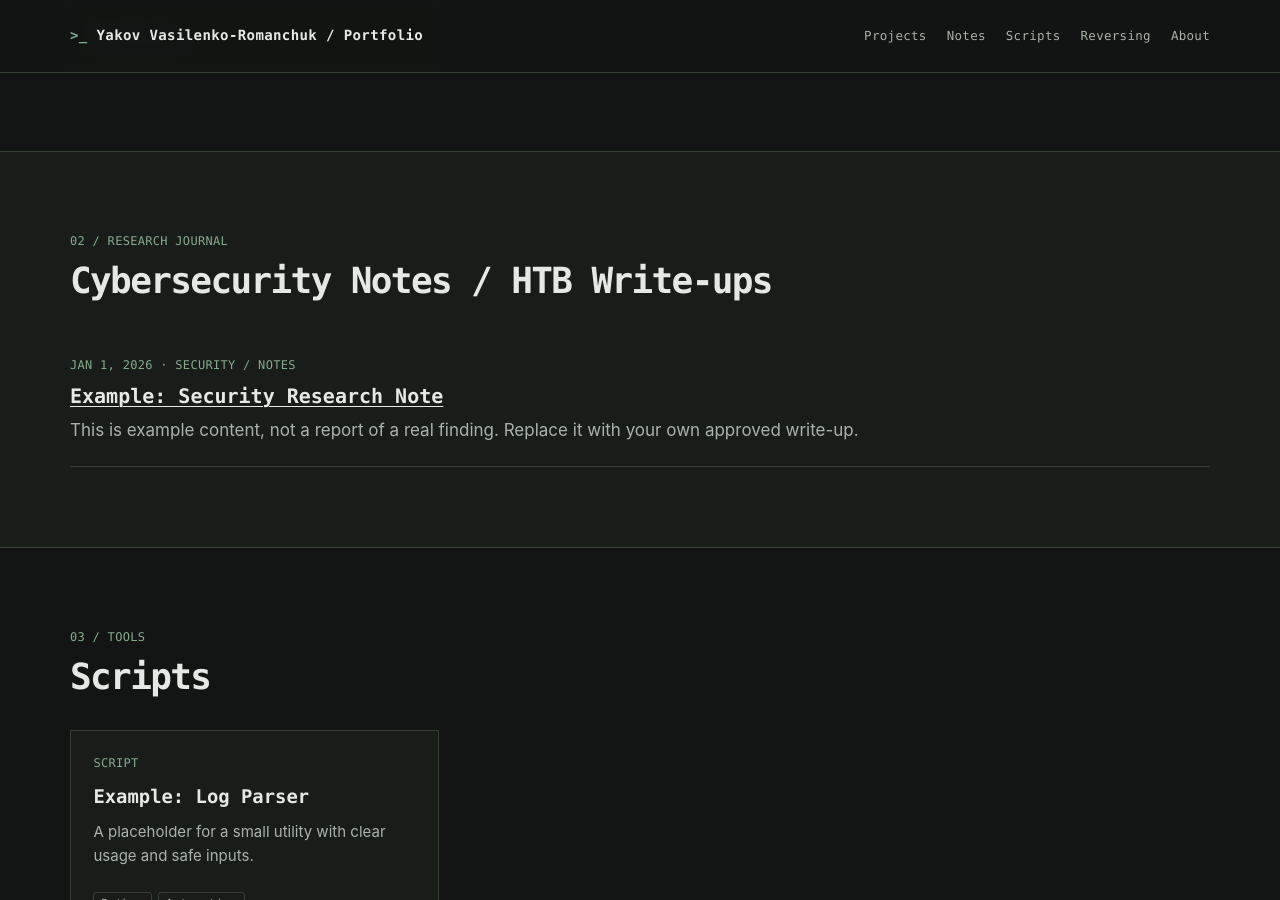
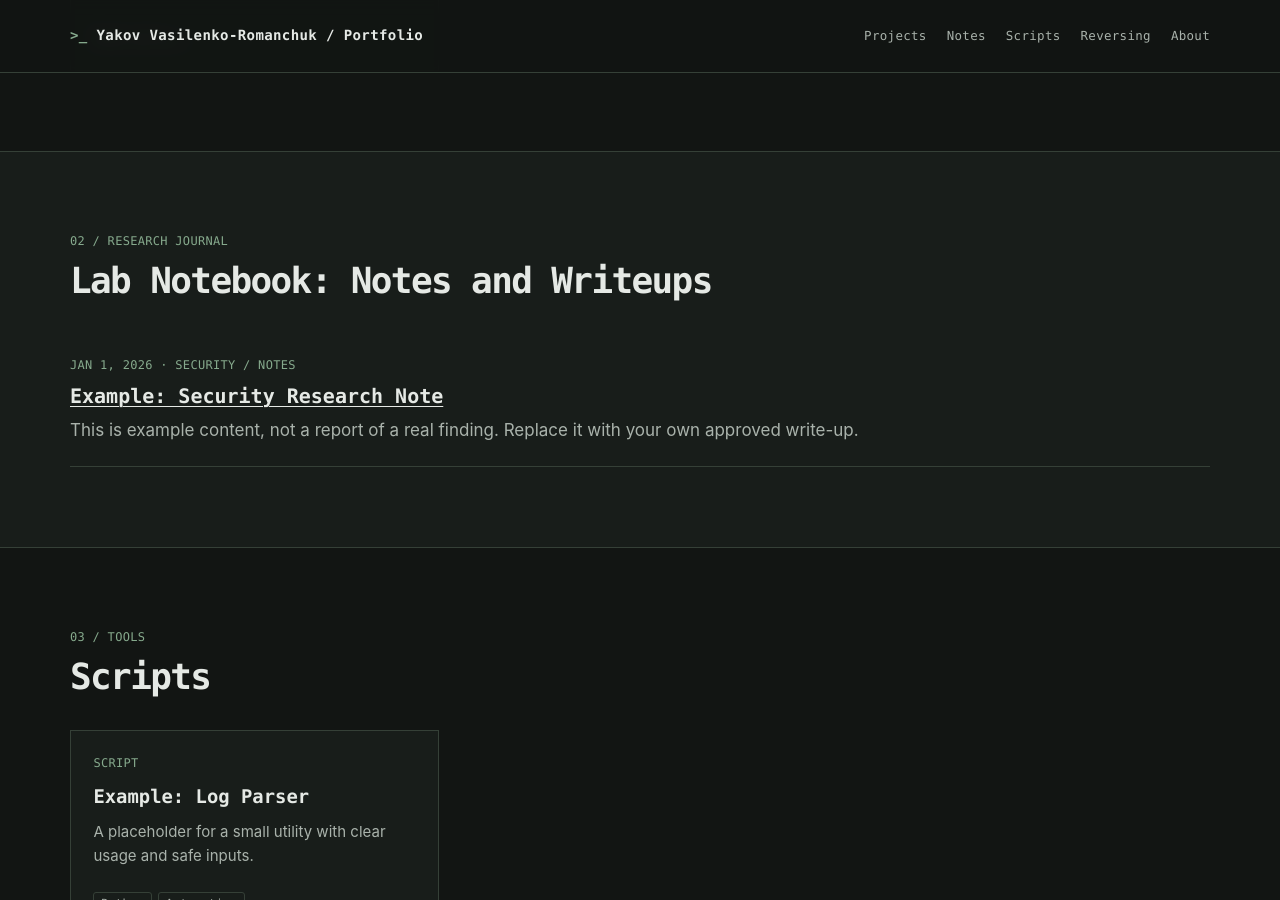
Before and after one commit to yromanchuk21/yromanchuk21.github.io, a Jekyll site: the page built from index.md, in a window 1280 px wide and 900 px high, scrolled down 971 px. Built offline with Jekyll 4.4.1, drawn with Linux system fonts in a browser that asks for light colours.

Commit message:
Modify headings

```diff
--- a/_layouts/home.html
+++ b/_layouts/home.html
@@ -20,7 +20,8 @@ layout: default
 </section>
 
 <section id="notes" class="section section-tint">
-  <div class="container"><div class="section-heading"><p class="eyebrow">02 / Research journal</p><h2>Cybersecurity Notes / HTB Write-ups</h2></div>
+  <div class="container"><div class="section-heading"><p class="eyebrow">02 /
+Research journal</p><h2>Lab Notebook: Notes and Writeups</h2></div>
     <div class="article-list">
       {% for post in site.posts limit: 4 %}
       <article><p class="meta">{{ post.date | date: "%b %-d, %Y" }} · {{ post.categories | join: " / " }}</p><h3><a href="{{ post.url | relative_url }}">{{ post.title }}</a></h3><p>{{ post.excerpt | strip_html | truncate: 160 }}</p></article>
```
